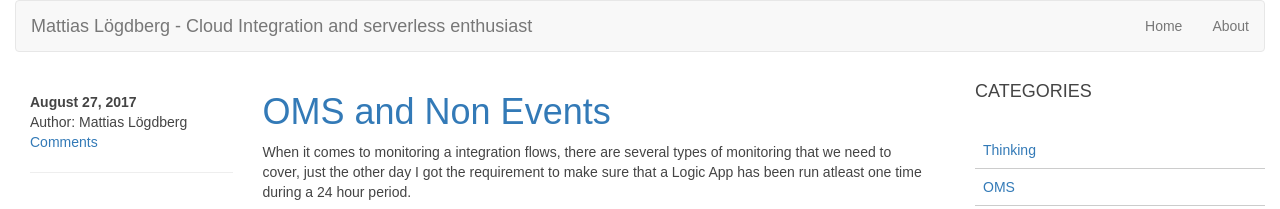
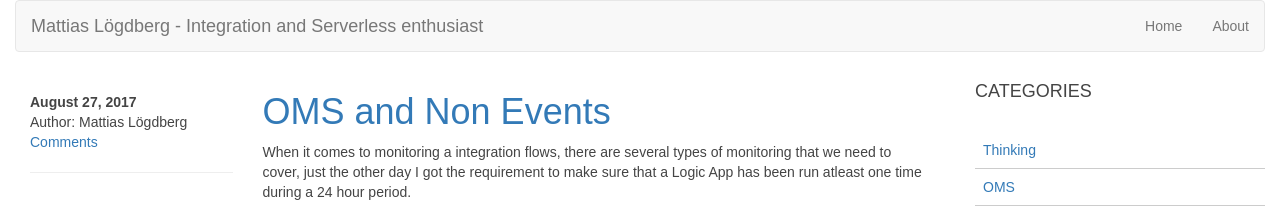
Before and after one commit to MLogdberg/mlogdberg.github.io, a Jekyll site: the page built from index.html, in a window 1280 px wide. Shown: the top 209 px of the page. Built offline with Jekyll 4.4.1, drawn with Linux system fonts in a browser that asks for light colours; nearby versions of some CDN libraries; some web fonts are replaced; the list of posts is cut into pages by our own code.

Commit message:
navbar update

```diff
--- a/_includes/navbar.html
+++ b/_includes/navbar.html
@@ -4,7 +4,7 @@
 				<div class="navbar-header">
 					<button type="button" class="navbar-toggle" data-toggle="collapse" data-target="#bs-example-navbar-collapse-1">
 						 <span class="sr-only">Toggle navigation</span><span class="icon-bar"></span><span class="icon-bar"></span><span class="icon-bar"></span>
-					</button> <a class="navbar-brand" href="/">Mattias Lögdberg - Cloud Integration and serverless enthusiast</a>
+					</button> <a class="navbar-brand" href="/">Mattias Lögdberg - Integration and Serverless enthusiast</a>
 				</div>
 				<div class="collapse navbar-collapse" id="bs-example-navbar-collapse-1">
 				<ul class="nav navbar-nav navbar-right">
```
